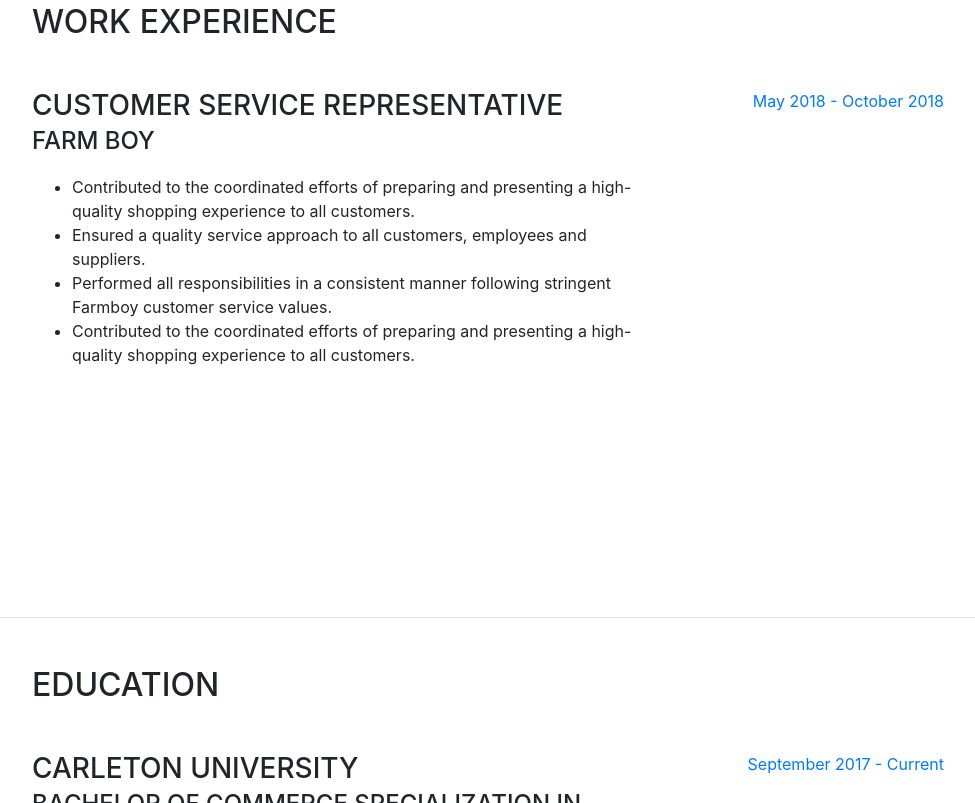
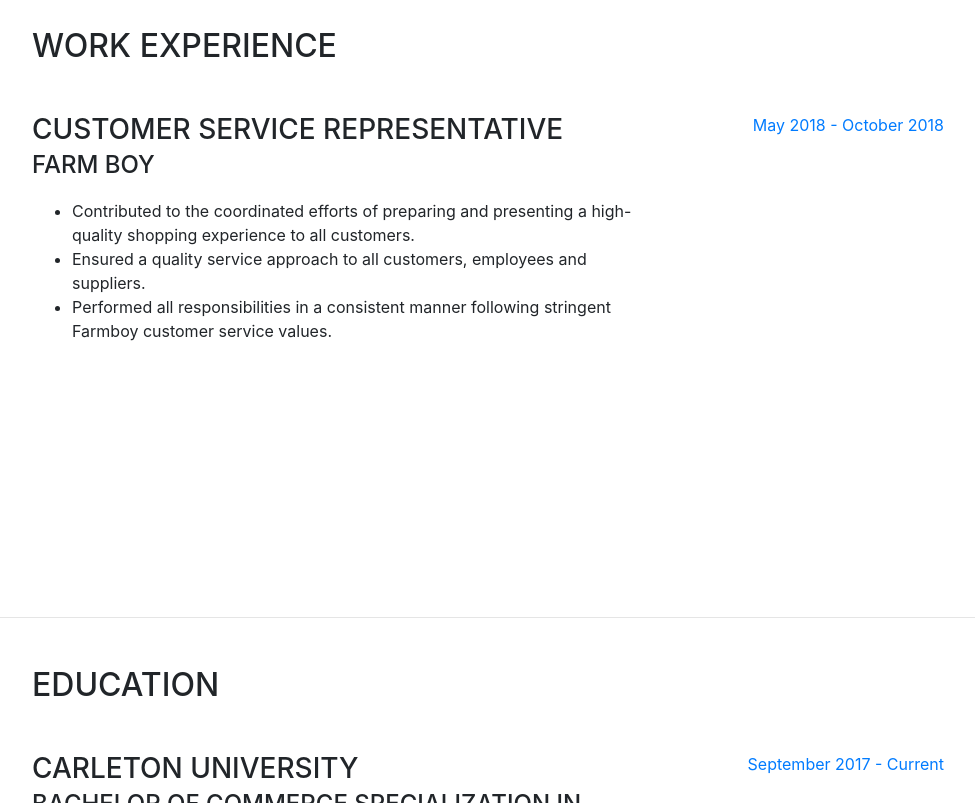
Before and after one commit to AlexMachado99/personal-website, a website with bundled scripts: page index.html in a window 1280 px wide. Shown: the part 984-1787 px from the top of the page, without its empty margins (288-1263 px from the left). Built offline with nearby package versions, Linux system fonts and the light colour scheme; a web font is replaced by a local one.

Commit message:
Fixed duplicated bullet point

```diff
--- a/index.html
+++ b/index.html
@@ -120,7 +120,6 @@
                 <li>Contributed to the coordinated efforts of preparing and presenting a high-quality shopping experience to all customers. </li>
                 <li>Ensured a quality service approach to all customers, employees and suppliers.</li>
                 <li>Performed all responsibilities in a consistent manner following stringent Farmboy customer service values.</li>
-                <li>Contributed to the coordinated efforts of preparing and presenting a high-quality shopping experience to all customers.</li>
               </ul>
             </div>
             <div class="resume-date text-md-right">
```
